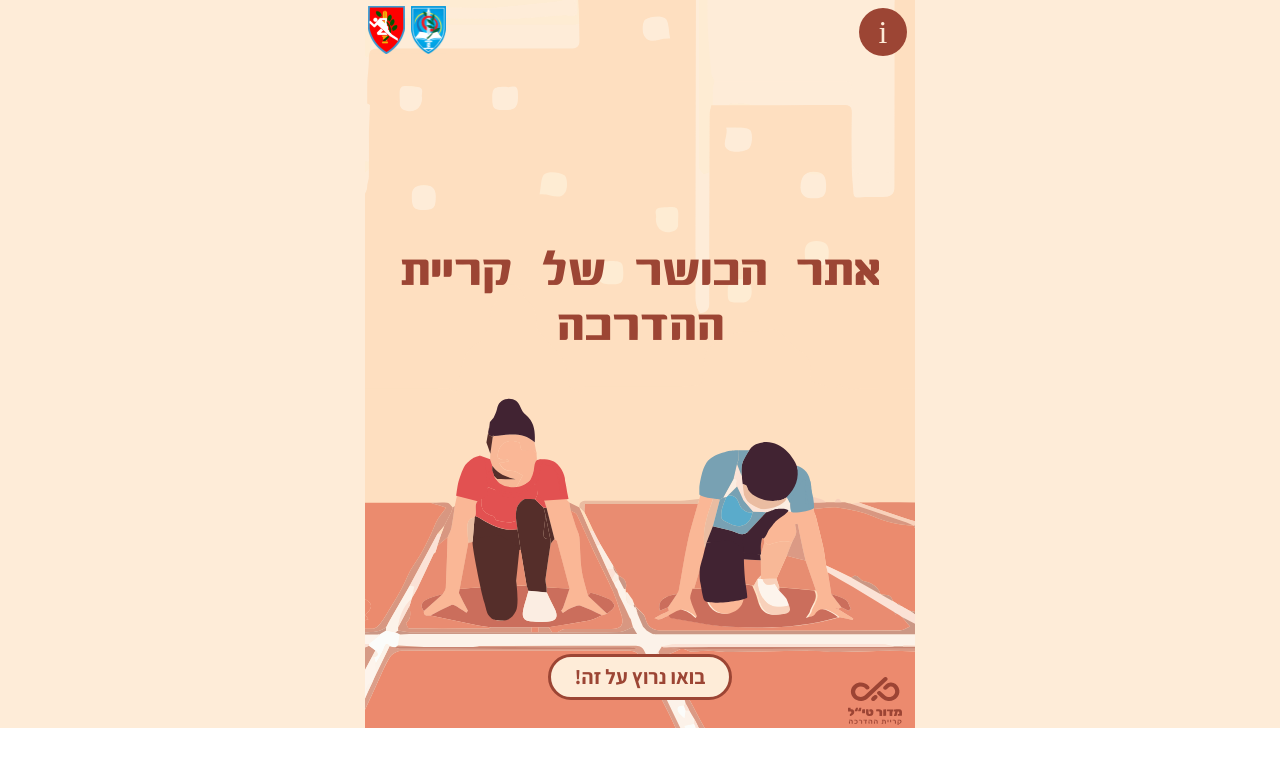
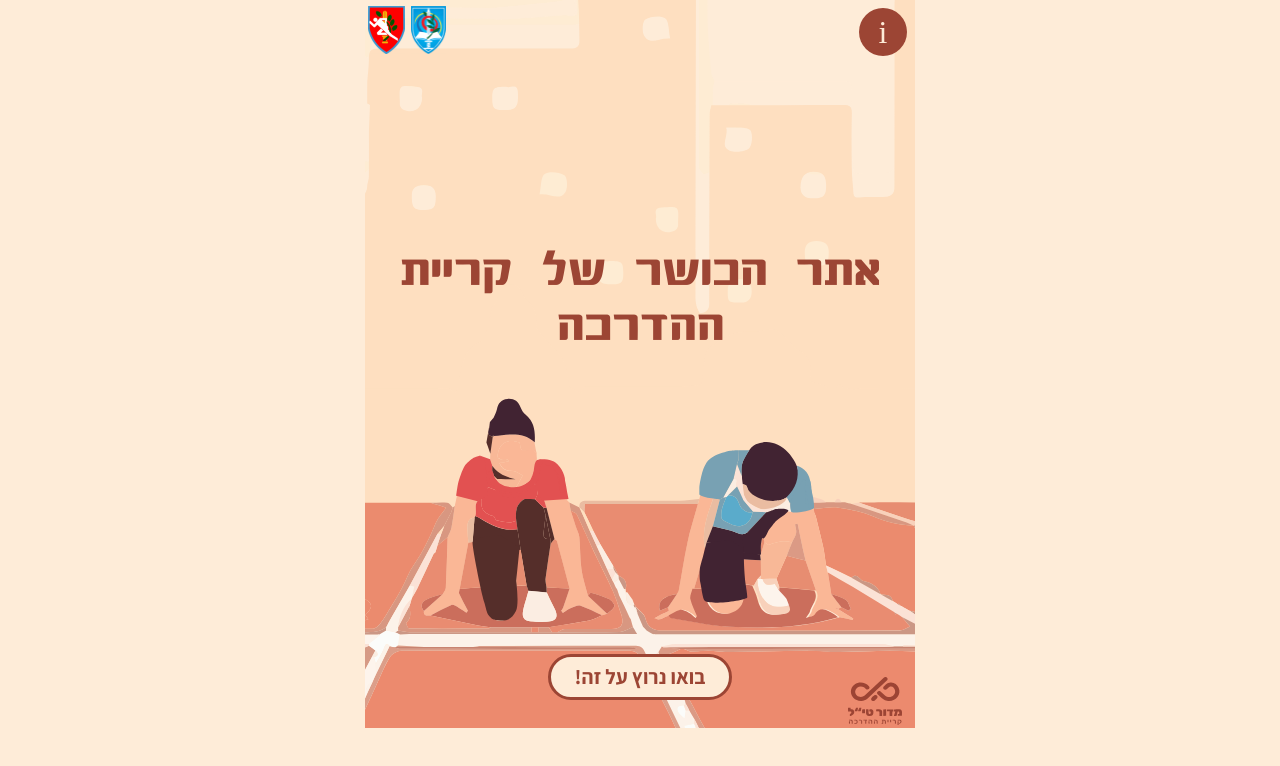
Before and after one commit to madortill/sport-website, a React (Vite) app: page /main-text in a window 1280 px wide. Shown: the top 766 px of the page. Built offline with nearby package versions, Linux system fonts and the light colour scheme.

Commit message:
color again

```diff
--- a/src/style/App.css
+++ b/src/style/App.css
@@ -5,7 +5,7 @@ body {
   margin: 0 auto;
   padding: 0;
   height: 100%;
-  background-color: white;
+  background-color: #FEECD8;
 }
 
 * {
@@ -19,7 +19,7 @@ body {
   display: flex;
   justify-content: center;
   align-items: flex-start;
-  background-color: #FEECD8;
+  /* background-color: #FEECD8; */
 }
 
 .app {
```
